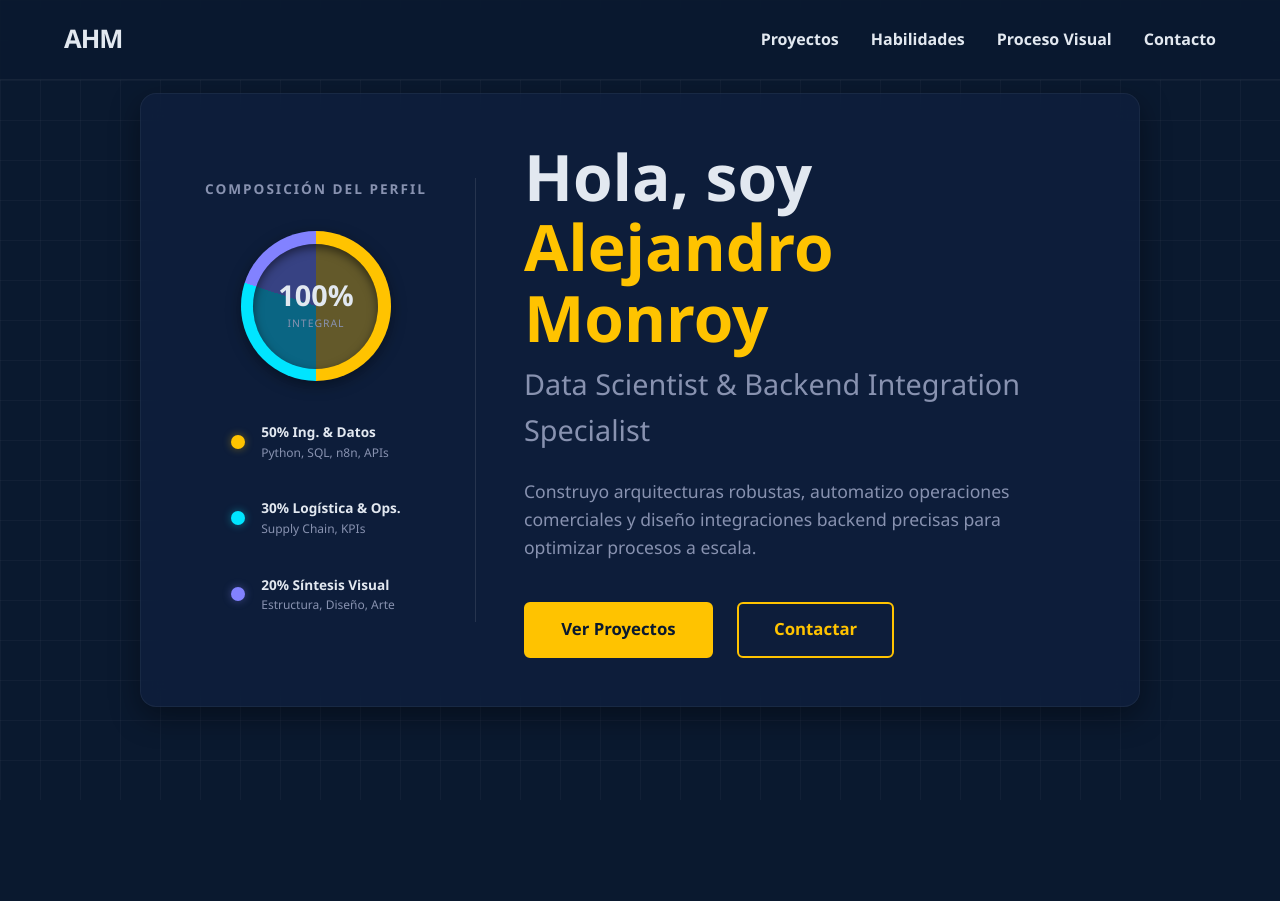
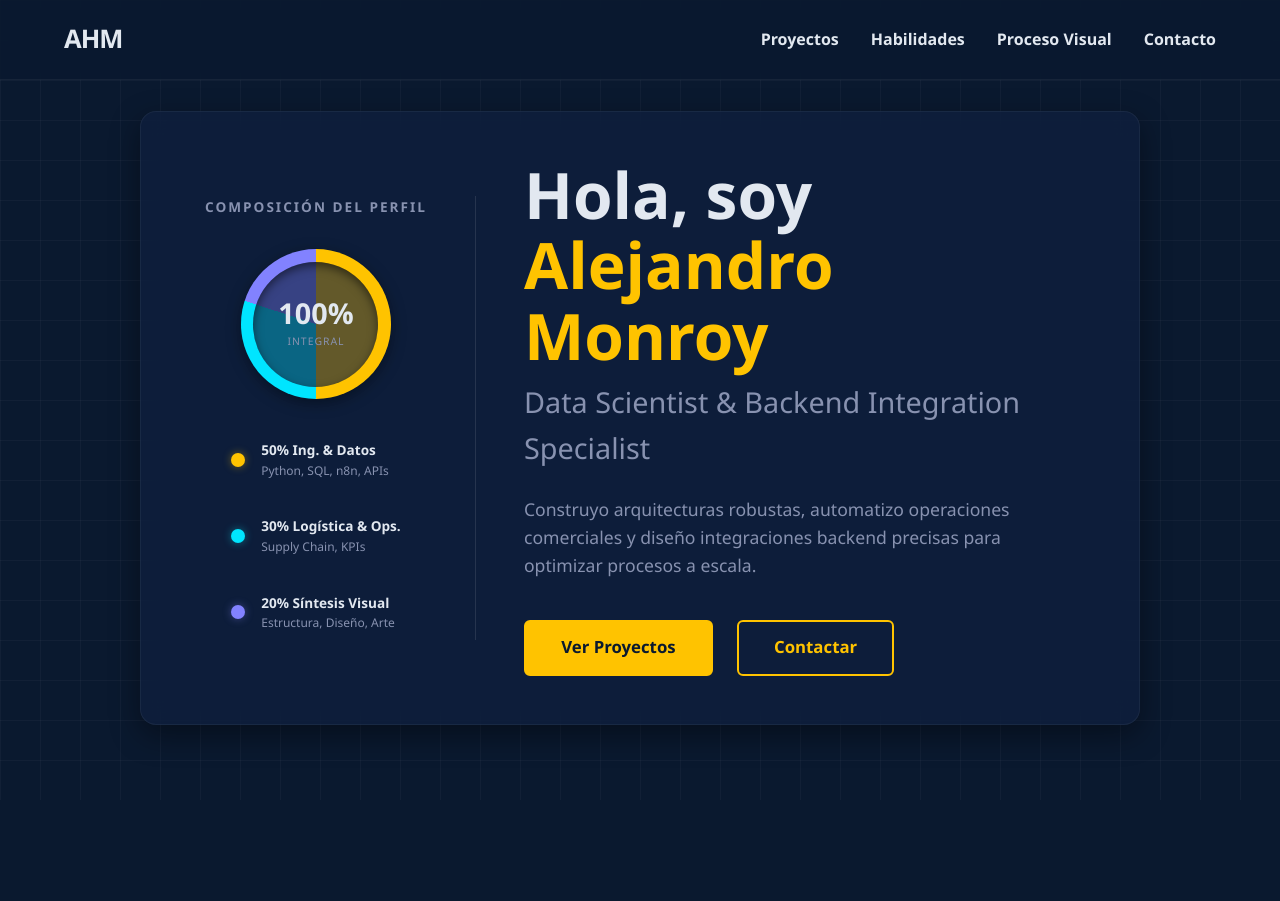
Before and after one commit to ale24hernan-ui/portafolio_ahm, a Flask app: page / in a window 1280 px wide. Shown: the top 901 px of the page. Run offline with Flask 3, Linux system fonts and the light colour scheme; some libraries are stand-ins or nearby versions.

Commit message:
Agregar actualizar vistas del portafolio para Moviles-2

```diff
--- a/static/css/styles.css
+++ b/static/css/styles.css
@@ -69,11 +69,26 @@ body {
 
 /* SECCIÓN HERO (GRID TÉCNICO DARK MODE) */
 .hero-section {
-    height: 100vh;
+    /* 1. CAMBIO CLAVE: Agregamos padding superior */
+    /* Empujamos el contenido hacia abajo para que no quede oculto bajo el header.
+       Ajusta este valor (ej. 80px, 100px) según la altura real de tu barra de navegación. */
+    padding-top: 100px;
+
+    /* 2. CAMBIO CLAVE: Cambiamos 'height' por 'min-height' */
+    /* Antes decía 'height: 100vh;'. Al agregar padding superior, forzar exactamente
+       100vh (el 100% de la altura de la pantalla) puede causar que el contenido
+       se desborde hacia abajo. 'min-height' asegura que ocupe AL MENOS toda
+       la pantalla, pero que pueda crecer si el contenido (como en móviles) lo requiere. */
+    min-height: 100vh;
+
+    /* El resto se mantiene igual */
     display: flex;
     justify-content: center;
     align-items: center;
-    padding: 0 5%;
+    padding-bottom: 5%; /* Añadimos un poco de margen abajo por equilibrio */
+    padding-left: 5%;
+    padding-right: 5%;
+
     background-image: linear-gradient(rgba(255,255,255,0.03) 1px, transparent 1px),
                       linear-gradient(90deg, rgba(255,255,255,0.03) 1px, transparent 1px);
     background-size: 40px 40px;
```
